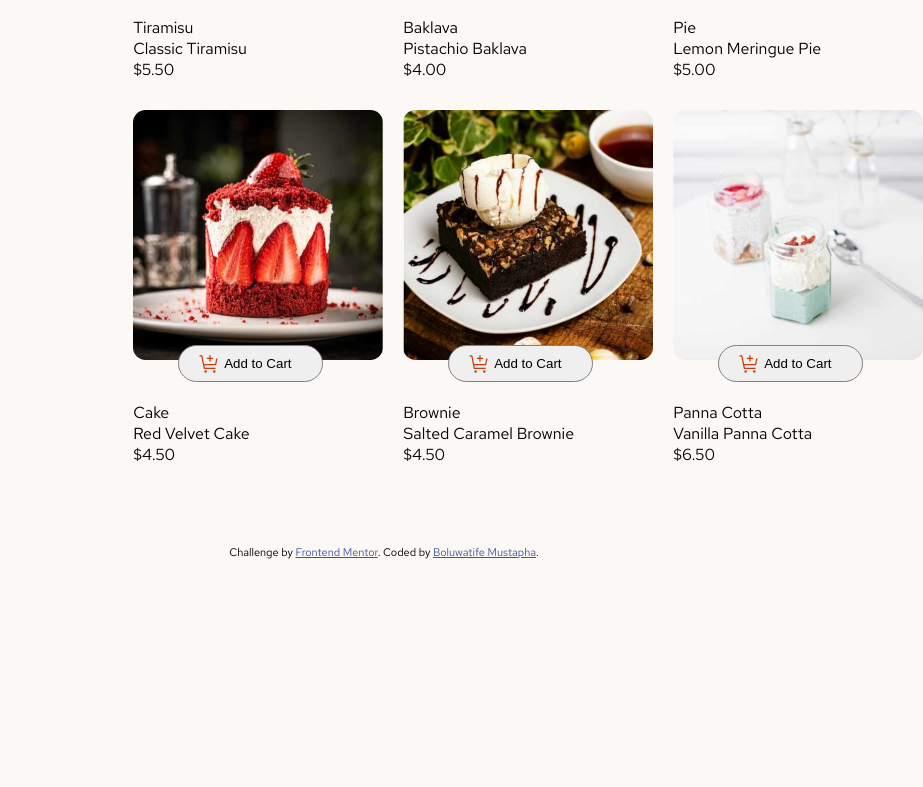
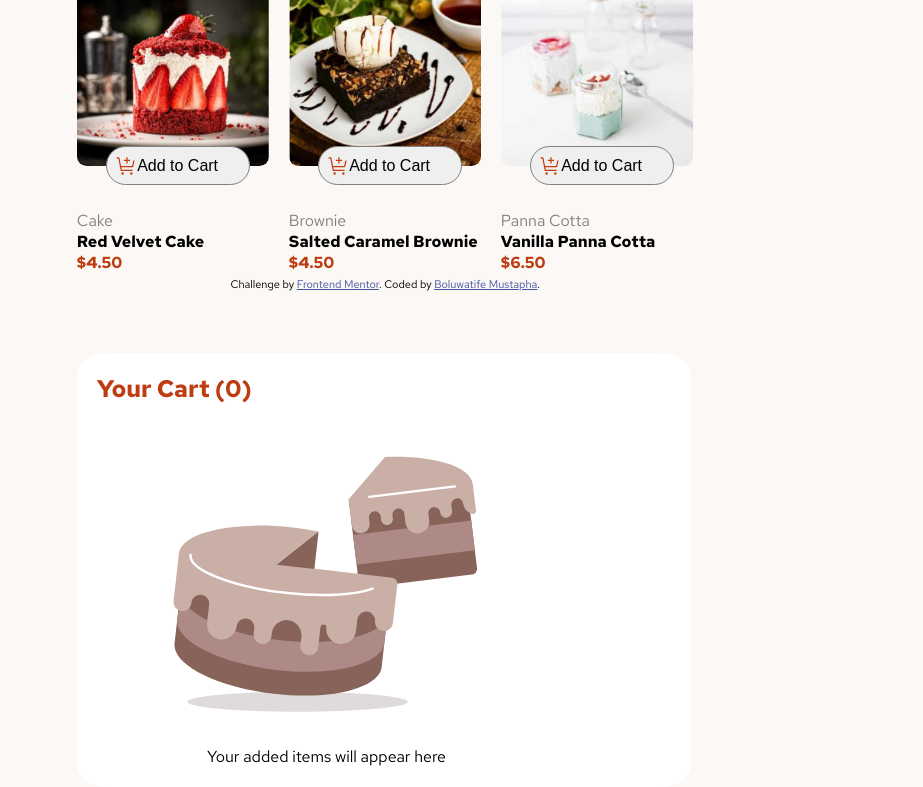
Before and after one commit to Biggs01/Product-list-with-cart, a plain HTML site: page index.html in a window 768 px wide. Shown: the part 783-1570 px from the top of the page, 923 px wide, since content can reach past the window. Before the commit the page ends 1392 px from the top, so only its background shows below. Drawn offline with Linux system fonts and the light colour scheme.

Commit message:
stage one responsiveness

```diff
--- a/index.html
+++ b/index.html
@@ -31,6 +31,7 @@
       <div class="desserts" id="desserts">
         <h1>Desserts</h1>
         <div class="dessertList" id="desserts-list">
+          <!-- static samples -->
           <!-- <div class="dessertCards" id="desserts-card">
             <div class="dessertImage" id="desserts-image">
               <img src="../assets/images/image-waffle-desktop.jpg" alt="" />
@@ -118,18 +119,19 @@
               <p id="name">Waffle with Berries</p>
               <p id="price">$6.50</p>
             </div>
-          </div>
-          <div class="dessertCards" id="desserts-card">
+          </div> -->
+
+          <!-- <div class="dessertCards" id="desserts-card">
             <div id="desserts-image">
               <img src="../assets/images/image-waffle-desktop.jpg" alt="" />
-              <button>Add to Cart</button>
+              <button class="addtoCart">Add to Cart</button>
             </div>
             <div>
               <p id="category">Waffle</p>
               <p id="name">Waffle with Berries</p>
               <p id="price">$6.50</p>
             </div>
-          </div> -->
+          </div>-->
         </div>
       </div>
       <div class="Carts" id="carts">
@@ -140,11 +142,11 @@
         </div>
       </div>
     </div>
-    <div class="attribution">
+    <footer class="attribution" >
       Challenge by
       <a href="https://www.frontendmentor.io?ref=challenge">Frontend Mentor</a>.
       Coded by <a href="#">Boluwatife Mustapha</a>.
-    </div>
+    </footer>
     <script src="script.js"></script>
   </body>
 </html>
--- a/script.js
+++ b/script.js
@@ -2,10 +2,10 @@ const dessertList = document.getElementById("desserts-list");
 // window.onload(loadDesserts)/\;
 
 function loadDesserts() {
-//   console.log("getting here");
+  //   console.log("getting here");
   const xhr = new XMLHttpRequest();
 
-  xhr.open('GET', 'data.json', true);
+  xhr.open("GET", "data.json", true);
   xhr.onload = function () {
     // console.log(this.status);
     if (this.status === 200) {
@@ -17,7 +17,11 @@ function loadDesserts() {
         output += `
           <div class="dessertCards" id="desserts-card">
             <div id="desserts-image">
+              <picture>
+              <source media="(max-width:650px)" srcset="${dessert.image.tablet}">
+              <source media="(max-width:465px)" srcset="${dessert.image.mobile}">
               <img src="${dessert.image.desktop}" alt="dessert image" />
+              </picture>
               <button class="addtoCart" id="addtoCartBtn">Add to Cart</button>
             </div>
             <div>
@@ -38,3 +42,6 @@ function loadDesserts() {
 loadDesserts();
 
 const addtoCartBtn = document.getElementById("addtoCartBtn");
+// addtoCartBtn.addEventListener("click",()=>{
+
+// })
--- a/styles.css
+++ b/styles.css
@@ -8,21 +8,27 @@
   padding: 0;
   box-sizing: border-box;
 }
-img {
-  width: 100px;
-  height: 100px;
+
+html {
+  font-size: 16px;
 }
+
 body {
-  padding: 50px 0;
   background-color: #fcf8f5;
   font-family: customFont;
+  font-size: 1rem;
+  height: 100vh;
 }
 
 .contents {
   display: flex;
-  width: 70%;
-  margin: auto;
-  justify-content: space-evenly;
+  width: 80%;
+  height: 100vh;
+  margin-top: 30px;
+  margin-left: auto;
+  margin-right: auto;
+  /* background-color: #be3c11; */
+  justify-content: space-between;
 }
 
 .desserts {
@@ -40,18 +46,15 @@ body {
 
 .dessertCards {
   width: fit-content;
-  /* background-color: aqua; */
   height: fit-content;
-  /* margin-bottom: 10px; */
   display: flex;
   flex-direction: column;
-  /* padding-top: 10px; */
   padding-bottom: 30px;
 }
 
 #desserts-image img {
-  width: 250px;
-  height: 250px;
+  width: 100%;
+  height: 100%;
   border-radius: 5%;
 }
 
@@ -60,6 +63,7 @@ body {
   width: 25%;
   height: fit-content;
   padding: 20px;
+  border-radius: 5%;
 }
 .cartHeader {
   color: #be3c11;
@@ -73,28 +77,129 @@ body {
 }
 
 .cartItems img {
-  width: 150px;
-  height: 150px;
+  width: 70%;
+  height: 70%;
 }
 .addtoCart {
-  width: fit-content;
-  padding-top: 10px;
-  padding-bottom: 10px;
-  padding-right: 30px;
-  padding-left: 45px;
+  width: 50%;
+  height: max-content;
+  padding-top: 5%;
+  padding-bottom: 5%;
+  padding-right: 10%;
+  padding-left: 10%;
   border: 1px solid gray;
-  border-radius: 20px;
+  border-radius: 1.5rem;
   display: inline-block;
-  /* position: static; */
   position: relative;
-  top: -20px;
-  left: 45px;
+  top: -25px;
+  left: 25%;
   background-image: url("./assets/images/icon-add-to-cart.svg");
   background-repeat: no-repeat;
-  background-position: 20px;
+  background-position: 10%;
   text-align: center;
+  font-size: 1.2rem;
 }
 
-.addtoCart:hover{
-    cursor: pointer;
+.addtoCart:hover {
+  cursor: pointer;
 }
+#category {
+  color: gray;
+}
+
+#name {
+  font-weight: bold;
+}
+
+#price {
+  color: #be3c11;
+  font-weight: bold;
+}
+
+@media screen and (max-width: 465px) {
+  .contents {
+    display: flex;
+    flex-direction: column;
+    width: 80%;
+    justify-items: center;
+  }
+  .dessertList {
+    display: flex;
+    flex-direction: column;
+    width: 80vw;
+    align-items: center;
+    margin: auto;
+    margin-top: 30px;
+    /* background-color: aqua; */
+  }
+
+  #dessert-image > img {
+    width: 100%;
+  }
+
+  .Carts {
+    width: 100%;
+    margin-bottom: 40px;
+  }
+  footer{
+    position: absolute;
+    z-index: 1;
+    top: 320vh;
+    margin-top: 20px;
+  }
+  .addtoCart{
+    font-size: 1rem;
+  }
+}
+
+@media screen and (max-width: 1024px) and (min-width:500px){
+  .contents {
+    display: flex;
+    flex-direction: column;
+    width: 80%;
+    justify-items: center;
+  }
+
+  #desserts-image img {
+    width: 25vw;
+    height: 100%;
+    border-radius: 5%;
+  }
+
+  .addtoCart {
+    width: 75%;
+    height: max-content;
+    padding-top: 5%;
+    padding-bottom: 5%;
+    padding-right: 10%;
+    padding-left: 10%;
+    border: 1px solid gray;
+    border-radius: 1.5rem;
+    display: inline-block;
+    position: relative;
+    top: -25px;
+    left: 15%;
+    background-image: url("./assets/images/icon-add-to-cart.svg");
+    background-repeat: no-repeat;
+    background-position: 8%;
+    text-align: center;
+    font-size: 1rem;
+  }
+
+  .Carts {
+    width: 100%;
+    margin-bottom: 40px;
+    position: relative;
+    height: fit-content;
+  }
+  .cartItems{
+    width: 80%;
+  }
+  footer{
+    position: absolute;
+    z-index: 1;
+    top: 130vh;
+    margin-top: 20px;
+    left: 30%;
+  }
+}
```
